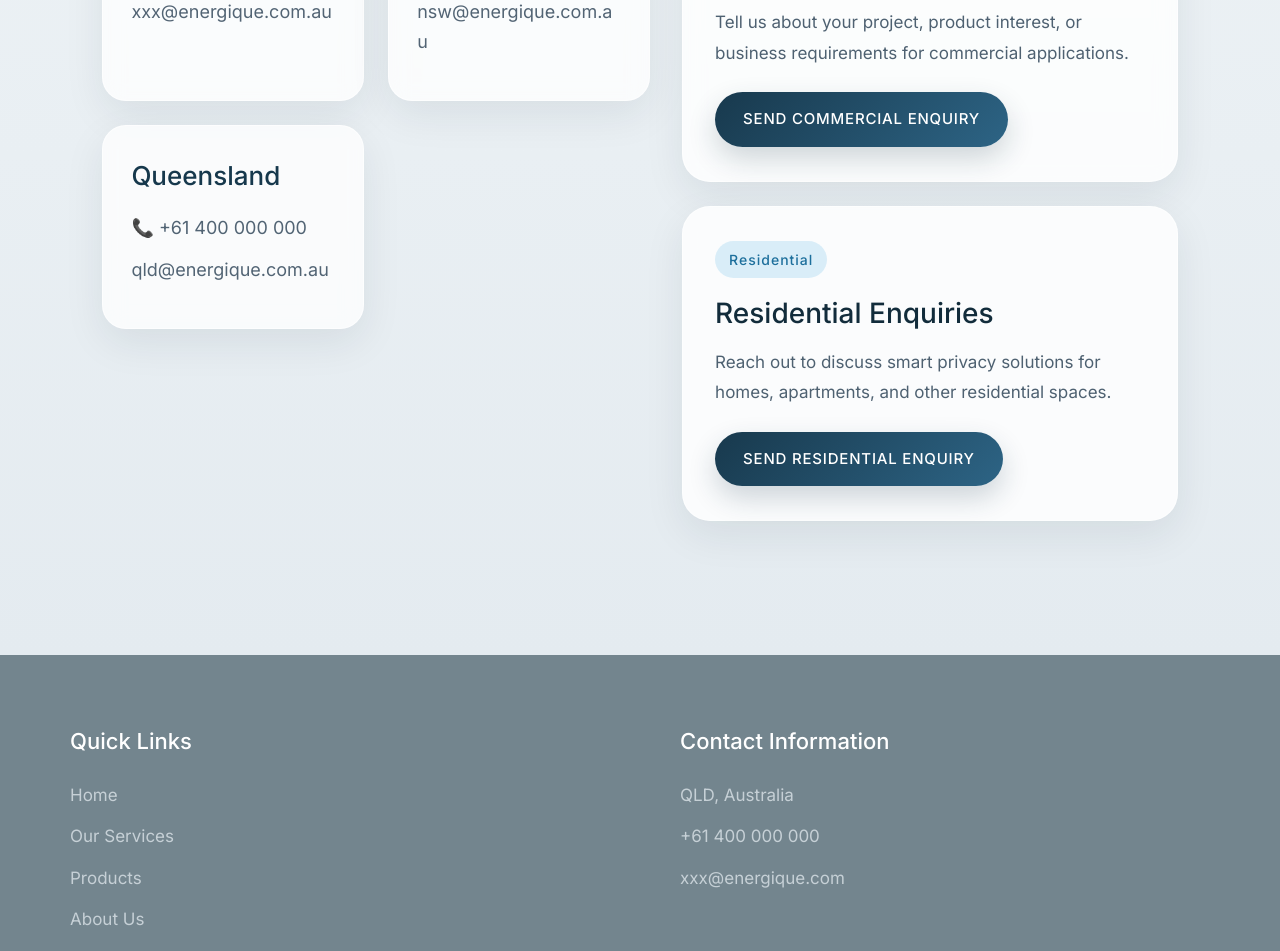
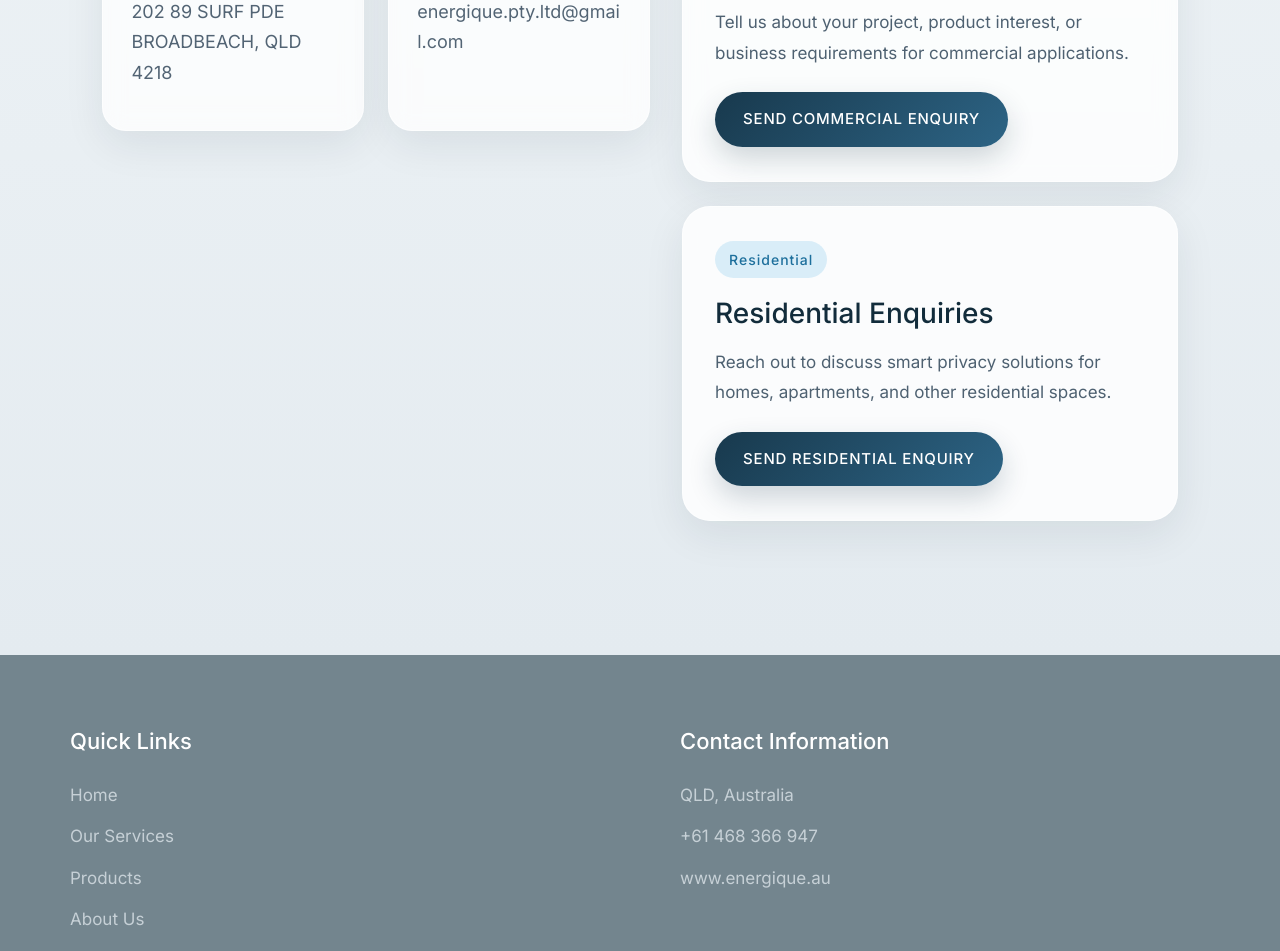
Before and after one commit to chntzj2020-web/energique-web, a React (Vite) app: page /contact in a window 1280 px wide. Shown: the part 860-1811 px from the top of the page. Built offline with nearby package versions, Linux system fonts and the light colour scheme.

Commit message:
add contact details

```diff
--- a/src/components/Footer.jsx
+++ b/src/components/Footer.jsx
@@ -25,8 +25,8 @@ function Footer() {
 
           <ul className="footer-contact">
             <li>QLD, Australia</li>
-            <li>+61 400 000 000</li>
-            <li>xxx@energique.com</li>
+            <li>+61 468 366 947</li>
+            <li>www.energique.au</li>
           </ul>
         </div>
 
--- a/src/pages/Contact.jsx
+++ b/src/pages/Contact.jsx
@@ -34,22 +34,16 @@ function Contact() {
                 </div>
 
                 <div className="contact-grid">
-                  <div className="contact-card">
-                    <h3>Head Office</h3>
+                   <div className="contact-card">
+                    <h3>Queensland</h3>
                     <p>📞 +61 400 000 000</p>
-                    <p>xxx@energique.com.au</p>
+                    <p>202 89 SURF PDE BROADBEACH, QLD 4218</p>
                   </div>
 
                   <div className="contact-card">
                     <h3>Sydney</h3>
                     <p>📞 +61 468 366 947</p>
-                    <p>nsw@energique.com.au</p>
-                  </div>
-
-                  <div className="contact-card">
-                    <h3>Queensland</h3>
-                    <p>📞 +61 400 000 000</p>
-                    <p>qld@energique.com.au</p>
+                    <p>energique.pty.ltd@gmail.com</p>
                   </div>
                 </div>
               </div>
```
